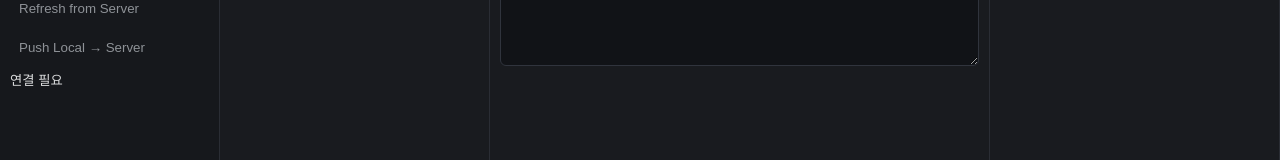
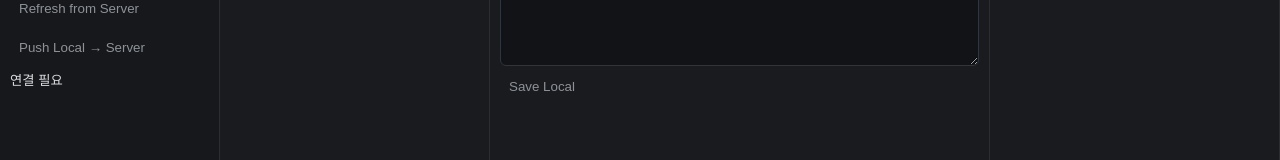
Before and after one commit to NameTakenK/MyTool, a React (Vite) app in the folder apps/web-app/: page / in a window 1280 px wide. Shown: the part 205-365 px from the top of the page. Built offline with nearby package versions, Linux system fonts and the light colour scheme.

Commit message:
feat(web-app): require explicit local save before push

```diff
--- a/apps/web-app/src/main.tsx
+++ b/apps/web-app/src/main.tsx
@@ -100,6 +100,7 @@ function App() {
   const [connected, setConnected] = useState(false);
   const [cfgLoaded, setCfgLoaded] = useState(false);
   const [dirty, setDirty] = useState(false);
+  const [draftText, setDraftText] = useState('');
   const [localOnlyPaths, setLocalOnlyPaths] = useState<string[]>([]);
   const [cfg, setCfg] = useState<GitHubConfig>({
     host: 'github.com', owner: '', repo: '', branch: 'main', token: '',
@@ -216,6 +217,15 @@ function App() {
     setLocalOnlyPaths((prev) => Array.from(new Set([...prev, path])));
     setActive(path);
     setStatus(`created local file: ${path}`);
+    setDraftText(newDoc.content);
+  };
+
+  const saveLocalEdit = () => {
+    if (!activeDoc) return;
+    setDocs((prev) => prev.map((d) => d.path === active ? { ...d, content: draftText } : d));
+    setLocalOnlyPaths((prev) => Array.from(new Set([...prev, active])));
+    setDirty(false);
+    setStatus(`saved local: ${active}`);
   };
 
 
@@ -301,6 +311,7 @@ function App() {
   }, [cfgLoaded, cfg.host, cfg.owner, cfg.repo, cfg.branch, cfg.token, cfg.sourcePath, cfg.wikiPath]);
 
   useEffect(() => {
+    setDraftText(activeDoc?.content || '');
     setDirty(false);
   }, [active]);
 
@@ -402,7 +413,7 @@ function App() {
       {screen === 'files' && <main className='layout'>
         <aside className='card'><h3>Files</h3>
           <div className='list'>{treeItems.map((n) => n.isFile ? <div key={n.path} style={{ display: 'flex', alignItems: 'center', gap: 6 }}><button className={n.path === active ? 'on' : ''} onClick={() => setActive(n.path)} style={{ marginLeft: n.depth * 12 }}>{n.path.split('/').pop()}{localOnlyPaths.includes(n.path) ? ' (local)' : ''}</button><button onClick={() => deleteLocalFile(n.path)}>🗑</button></div> : <div key={n.path} style={{ marginLeft: n.depth * 12, opacity: 0.9, display: 'flex', gap: 6, alignItems: 'center' }}><button onClick={() => createFile(n.path)}>📁 {n.path.split('/').pop()}</button><button onClick={() => createFile(n.path)}>+</button></div>)}</div></aside>
-        <section className='card editor'><h3>{activeDoc?.path || '선택된 파일 없음'} {dirty ? '*' : ''}</h3><textarea value={activeDoc?.content || ''} onChange={(e) => { setDirty(true); setDocs(prev => prev.map(d => d.path === active ? { ...d, content: e.target.value } : d)); }} /><ReactMarkdown>{activeDoc?.content || ''}</ReactMarkdown></section>
+        <section className='card editor'><h3>{activeDoc?.path || '선택된 파일 없음'} {dirty ? '*' : ''}</h3><textarea value={draftText} onChange={(e) => { setDirty(true); setDraftText(e.target.value); }} /><div style={{ marginBottom: 8 }}><button onClick={saveLocalEdit} disabled={!dirty}>Save Local</button></div><ReactMarkdown>{draftText || ''}</ReactMarkdown></section>
         <aside className='card'><h3>Backlinks</h3><ul>{backlinks.map((b) => <li key={b.path}>{b.path}</li>)}</ul></aside>
       </main>}
     </section>
```
